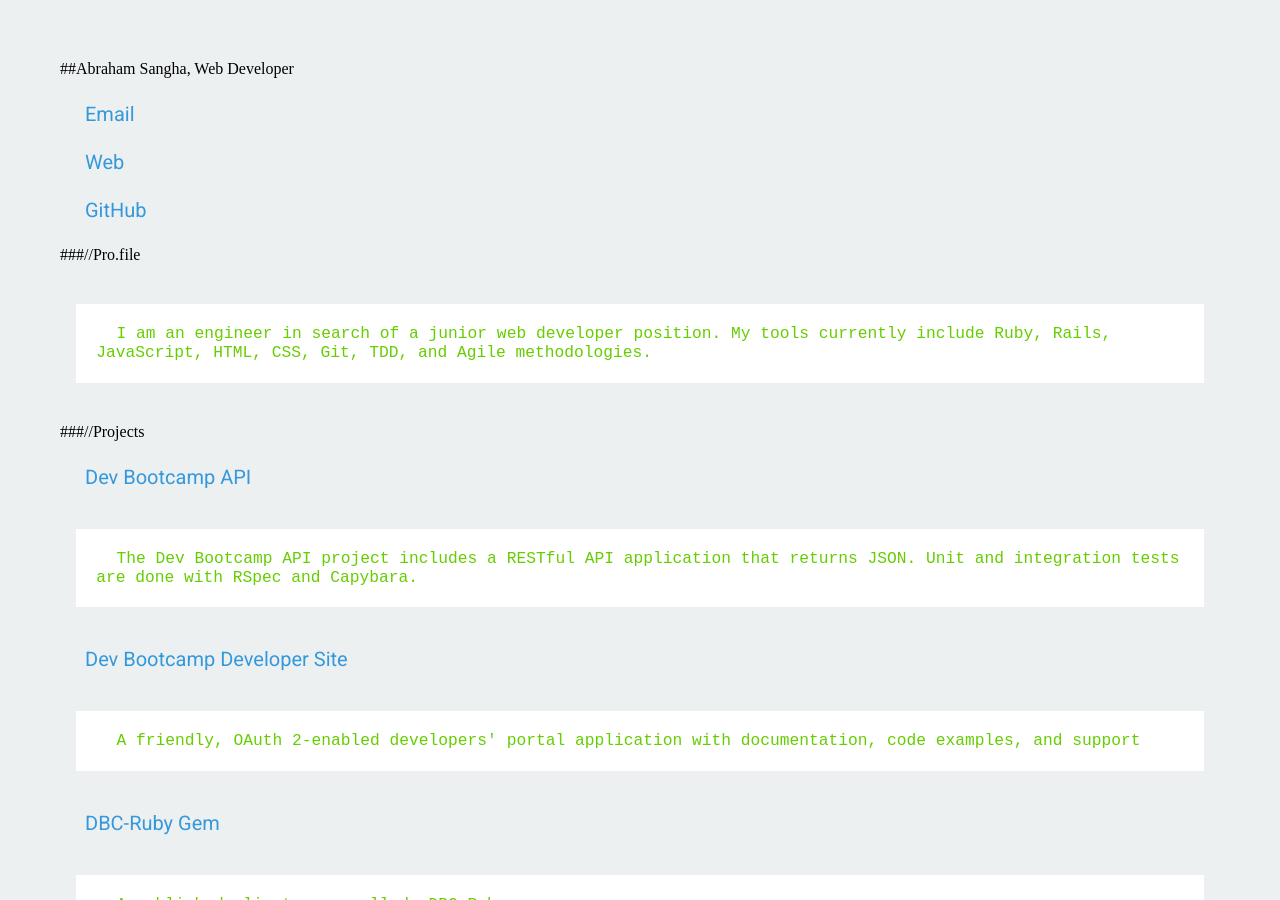
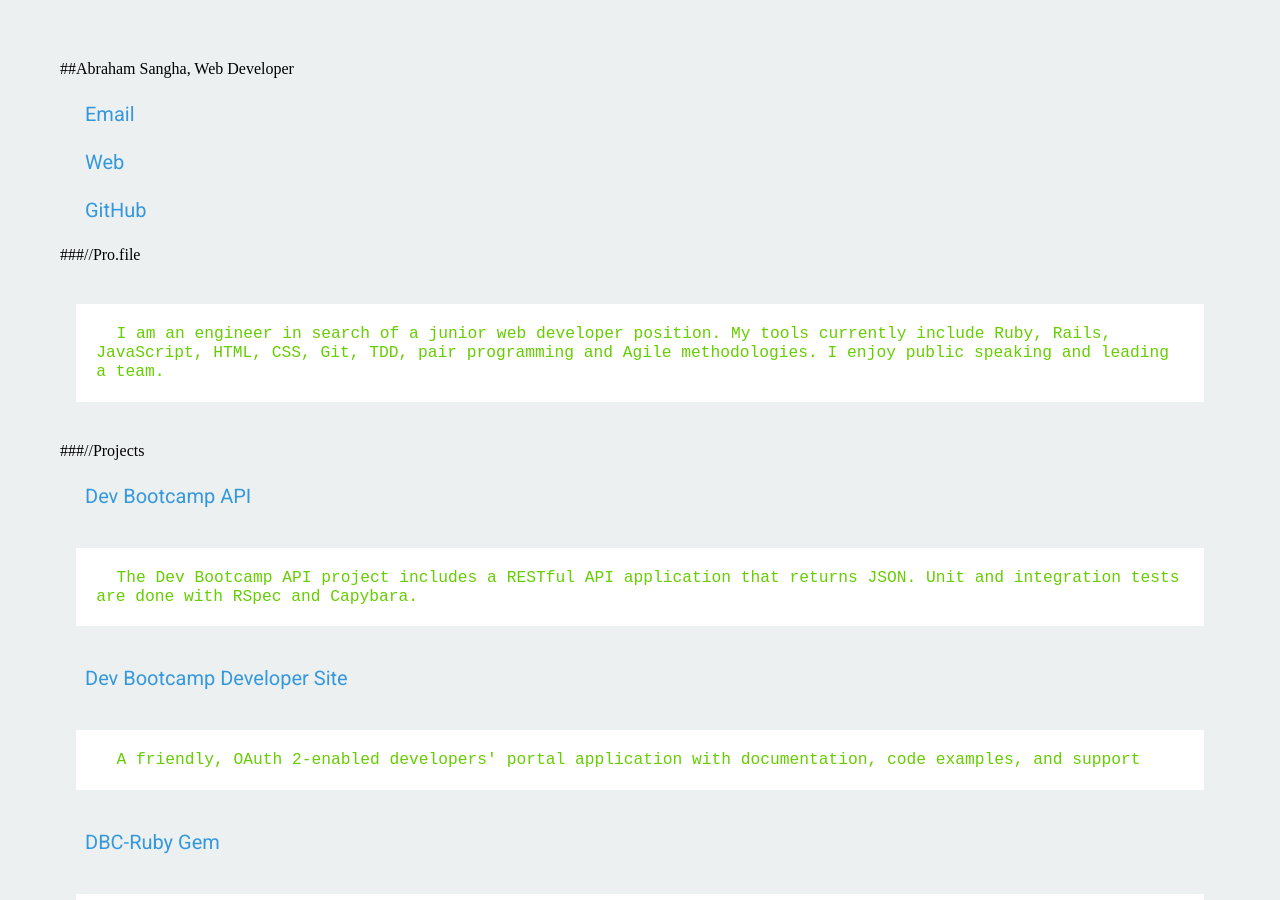
Before and after one commit to abrahamsangha/abrahamsangha.github.io, a Jekyll site: the page built from resume/index.md, in a window 1280 px wide and 900 px high. Built offline with Jekyll 4.4.1, drawn with Linux system fonts in a browser that asks for light colours; Markdown is read by kramdown in place of the engine named in the settings.

Commit message:
Added speaking and leading to resume profile

```diff
--- a/_includes/ARSresume.md
+++ b/_includes/ARSresume.md
@@ -10,7 +10,7 @@
 
 ###//Pro.file
 
-    I am an engineer in search of a junior web developer position. My tools currently include Ruby, Rails, JavaScript, HTML, CSS, Git, TDD, and Agile methodologies.
+    I am an engineer in search of a junior web developer position. My tools currently include Ruby, Rails, JavaScript, HTML, CSS, Git, TDD, pair programming and Agile methodologies. I enjoy public speaking and leading a team.
 
 ###//Projects
 
```
